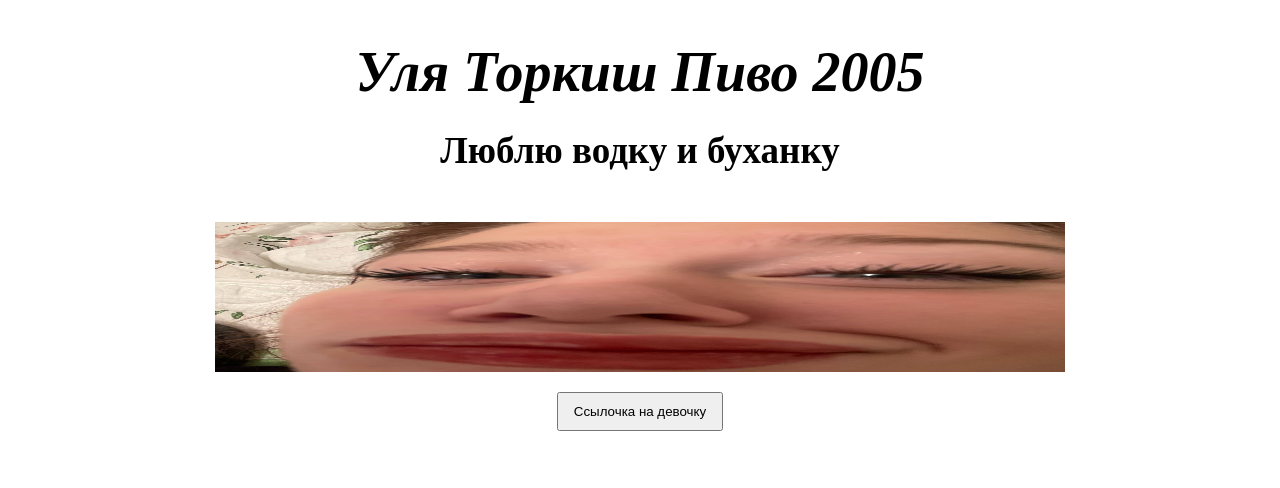
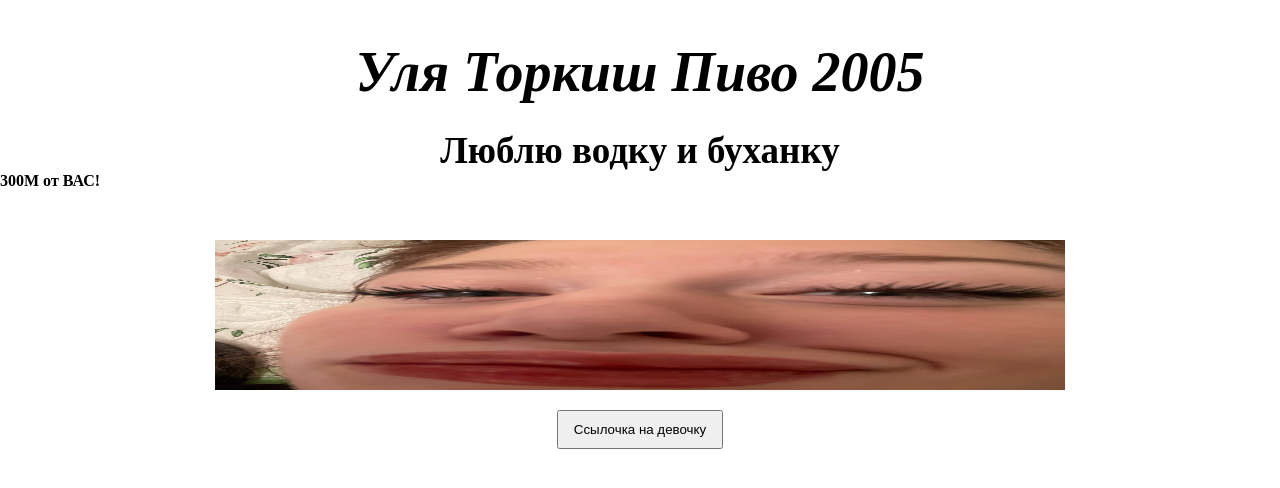
Before and after one commit to NikKokos313/mem_new, a plain HTML site: page index.html in a window 1280 px wide. Drawn offline with Linux system fonts and the light colour scheme.

Commit message:
Update index.html

```diff
--- a/index.html
+++ b/index.html
@@ -9,6 +9,7 @@
 <body>
     <h1 class="title">Уля Торкиш Пиво 2005</h1>
     <h3>Люблю водку и буханку</h3>
+    <h4>300М от ВАС!</h4>
     <img src="img/photo_5456130130339550693_y.jpg" alt="mem">
 
     <button><a target='_blank' href="https://vk.com/id602503623">Ссылочка на девочку</a></button>
```
